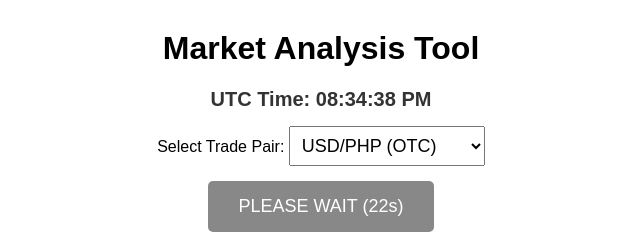
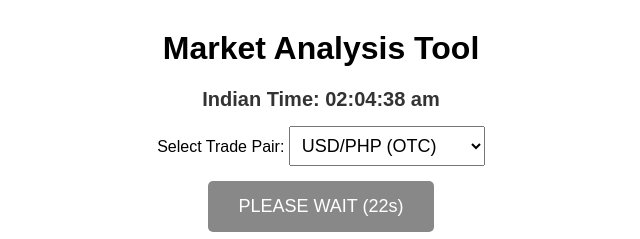
Before and after one commit to kingjonlove-art/Quotex-Signal-Tester, a plain HTML site: page index.html in a window 1280 px wide. Both pictures are taken after a click on the button "ANALYZE 1M SIGNAL". Shown: the top 239 px of the page, 319-959 px from the left. Drawn offline with Linux system fonts and the light colour scheme; no server answers.

Commit message:
Update index.html

```diff
--- a/index.html
+++ b/index.html
@@ -22,7 +22,7 @@
 </head>
 <body>
     <h1>Market Analysis Tool</h1>
-    <div id="timer">Loading UTC Time...</div>
+    <div id="timer">Loading Indian Time...</div>
 
     <label for="pair-select">Select Trade Pair:</label>
     <select id="pair-select">
@@ -82,14 +82,15 @@
     <script>
         let tradeHistory = [];
         let totalWinsCount = 0;
+        let countdownInterval = null;
 
         const API_KEY = 'YOUR_ALPHA_VANTAGE_API_KEY';
 
         function updateIndianTime() {
             const now = new Date();
-            const options = { timeZone: 'UTC', hour: '2-digit', minute: '2-digit', second: '2-digit', hour12: true };
-            const utcTime = new Intl.DateTimeFormat('en-US', options).format(now);
-            document.getElementById('timer').innerText = 'UTC Time: ' + utcTime;
+            const options = { timeZone: 'Asia/Kolkata', hour: '2-digit', minute: '2-digit', second: '2-digit', hour12: true };
+            const indianTime = new Intl.DateTimeFormat('en-IN', options).format(now);
+            document.getElementById('timer').innerText = 'Indian Time: ' + indianTime;
         }
 
         setInterval(updateIndianTime, 1000);
@@ -101,22 +102,24 @@
 
             analyzeMarket();
 
+            if (countdownInterval) clearInterval(countdownInterval);
+
             const updateCountdown = () => {
                 const now = new Date();
-                const secondsPassed = now.getUTCSeconds();
+                const secondsPassed = parseInt(new Intl.DateTimeFormat('en-IN', { timeZone: 'Asia/Kolkata', second: 'numeric' }).format(now));
                 const timeLeft = 60 - secondsPassed;
 
                 if (timeLeft > 0 && timeLeft < 60) {
                     btn.innerText = `PLEASE WAIT (${timeLeft}s)`;
                 } else {
-                    clearInterval(countdown);
+                    clearInterval(countdownInterval);
                     btn.disabled = false;
                     btn.innerText = 'ANALYZE 1M SIGNAL';
                 }
             };
 
             updateCountdown();
-            const countdown = setInterval(updateCountdown, 1000);
+            countdownInterval = setInterval(updateCountdown, 1000);
         }
 
         async function analyzeMarket() {
```
